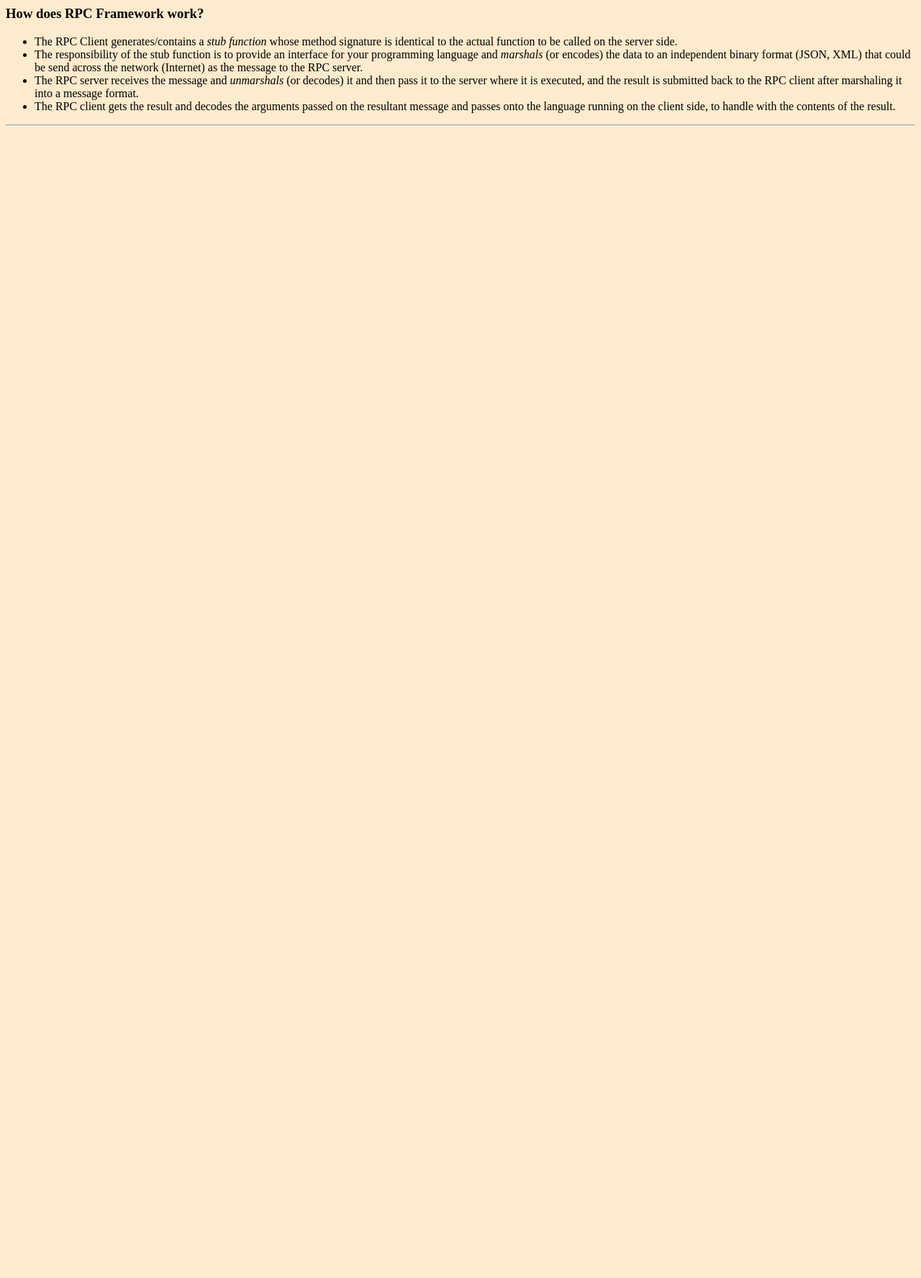
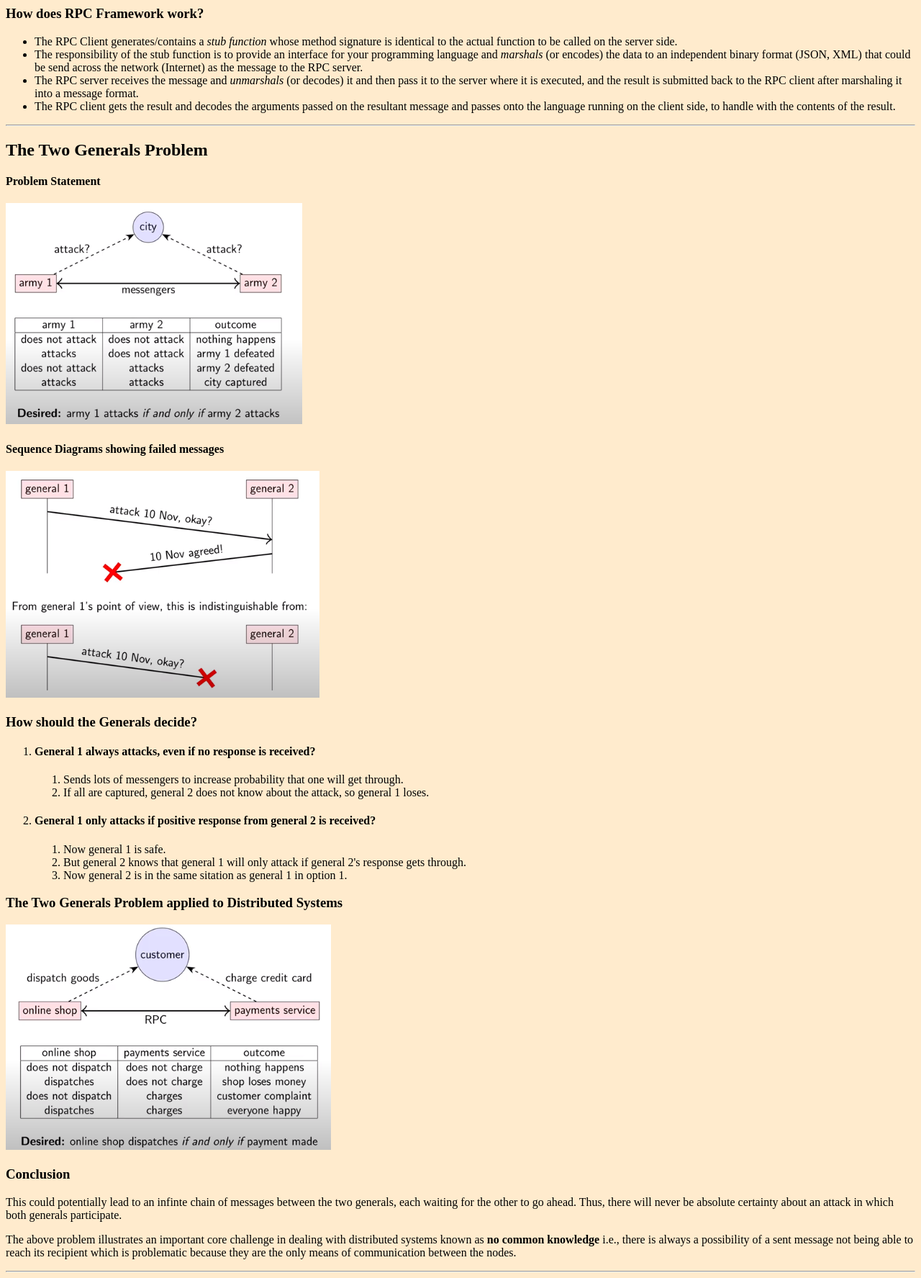
Before and after one commit to SuyashD95/dist-sys-in-flask, a Flask app: page / in a window 1280 px wide. Shown: the part 1587-3362 px from the top of the page at 72% size. Before the commit the page ends 1762 px from the top, so only its background shows below. Run offline with Flask 2, Linux system fonts and the light colour scheme.

Commit message:
Add the section on the Two Generals problem

```diff
--- a/templates/home.html
+++ b/templates/home.html
@@ -98,5 +98,48 @@
   </article>
   <hr>
 
+  <article id="two_generals_problem">
+    <h2>The Two Generals Problem</h2>
+    <h4>Problem Statement</h4>
+    <img src="/static/images/two_generals_problem.png" alt="Image describing the problem">
+    <h4>Sequence Diagrams showing failed messages</h4>
+    <img src="/static/images/two_generals_problem_sequence_diagram.png" alt="Sequence Diagram illustrating the problem">
+
+    <section>
+      <h3>How should the Generals decide?</h3>
+      <ol>
+        <li>
+          <h4>General 1 always attacks, even if no response is received?</h4>
+          <ol>
+            <li>Sends lots of messengers to increase probability that one will get through.</li>
+            <li>If all are captured, general 2 does not know about the attack, so general 1 loses.</li>
+          </ol>
+        </li>
+        <li>
+          <h4>General 1 only attacks if positive response from general 2 is received?</h4>
+          <ol>
+            <li>Now general 1 is safe.</li>
+            <li>But general 2 knows that general 1 will only attack if general 2's response gets through.</li>
+            <li>Now general 2 is in the same sitation as general 1 in option 1.</li>
+          </ol>
+        </li>
+      </ol>
+    </section>
+
+    <section>
+      <h3>The Two Generals Problem applied to Distributed Systems</h3>
+      <img src="/static/images/two_generals_problem_applied.png" alt="Application of the Two Generals problem in distributed systems" srcset="">
+    </section>
+
+    <section>
+      <h3>Conclusion</h3>
+      <p>This could potentially lead to an infinte chain of messages between the two generals, each waiting for the other to go ahead. Thus, there will never be absolute certainty about an attack in which both generals participate.</p>
+      <p>The above problem illustrates an important core challenge in dealing with distributed systems known as <strong>no common knowledge</strong> i.e., there is always a possibility of a sent message not being able to reach its recipient which is problematic because they are the only means of communication between the nodes.</p>
+    </section>
+  </article>
+  <hr>
+
+    <section>
+
 </body>
 </html>
```
